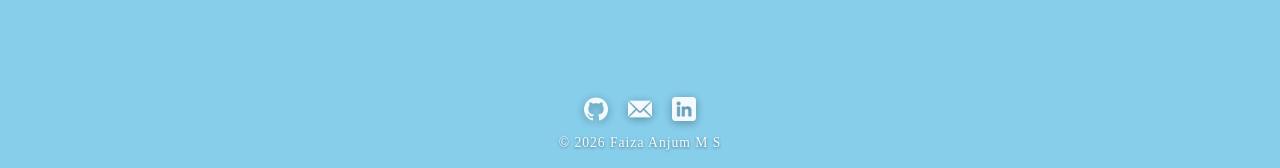
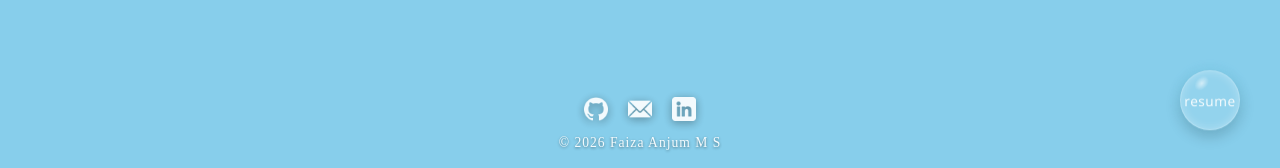
Before and after one commit to faizaanjum7/portfolio_personal, a React (Vite) app: page / in a window 1280 px wide. Shown: the part 629-797 px from the top of the page. Built offline with nearby package versions, Linux system fonts and the light colour scheme.

Commit message:
added resume bubble

```diff
--- a/src/App.css
+++ b/src/App.css
@@ -236,6 +236,92 @@ html,body,#root {
 }
 
 
+.resume-bubble {
+    position: fixed;
+    bottom: 40px;
+    right: 40px;
+    width: 60px;
+    height: 60px;
+    background: rgba(255, 255, 255, 0.1);
+    backdrop-filter: blur(5px);
+    -webkit-backdrop-filter: blur(5px);
+    border-radius: 50%;
+    display: flex;
+    justify-content: center;
+    align-items: center;
+    text-decoration: none;
+    color: rgba(255, 255, 255, 0.9);
+    font-weight: 500;
+    font-size: 0.85rem;
+    font-family: 'Segoe UI', Tahoma, Geneva, Verdana, sans-serif;
+    letter-spacing: 0.5px;
+    border: 1px solid rgba(255, 255, 255, 0.3);
+    box-shadow:
+        inset 0 0 10px rgba(255, 255, 255, 0.2),
+        0 4px 15px rgba(0, 0, 0, 0.2),
+        0 0 10px rgba(118, 222, 255, 0.2);
+    z-index: 50;
+    transition: all 0.4s ease;
+    animation: floatBubble 5s ease-in-out infinite, etherealGlow 4s infinite alternate;
+}
+
+.resume-bubble span {
+  z-index:2;
+}
+
+.resume-bubble::before {
+  content:'';
+  position:absolute;
+  top:10%;
+  left:20%;
+  width:30%;
+  height:20%;
+  background: radial-gradient(ellipse at center, rgba(255,255,255,0.6) 0%, rgba(255,255,255,0) 70%);
+  border-radius:50%;
+  transform:rotate(-45deg);
+  pointer-events:none;
+}
+
+.resume-bubble:hover {
+    transform: scale(1.05) translateY(-5px);
+    box-shadow:
+        inset 0 0 15px rgba(255, 255, 255, 0.4),
+        0 8px 20px rgba(0, 0, 0, 0.3),
+        0 0 15px rgba(118, 222, 255, 0.5);
+    border: 1px solid rgba(255, 255, 255, 0.6);
+    background: rgba(255, 255, 255, 0.15);
+    color: white;
+    cursor: url('/starfish_2.png') 16 16, pointer;
+}
+
+@keyframes floatBubble {
+
+    0%,
+    100% {
+        transform: translateY(0);
+    }
+
+    50% {
+        transform: translateY(-10px);
+    }
+}
+
+@keyframes etherealGlow {
+    0% {
+        box-shadow:
+            inset 0 0 5px rgba(255, 255, 255, 0.1),
+            0 4px 10px rgba(0, 0, 0, 0.1),
+            0 0 5px rgba(118, 222, 255, 0.1);
+    }
+
+    100% {
+        box-shadow:
+            inset 0 0 10px rgba(255, 255, 255, 0.3),
+            0 6px 15px rgba(0, 0, 0, 0.2),
+            0 0 12px rgba(118, 222, 255, 0.3);
+    }
+}
+
 .wave {
   position:absolute;
   bottom:0;
--- a/src/App.jsx
+++ b/src/App.jsx
@@ -13,9 +13,10 @@ import crescentMoon from "./assets/crescent-moon.webp";
 import githubIcon from "./assets/github.png";
 import linkedinIcon from "./assets/linkedin.png";
 import emailIcon from "./assets/email.png";
-
+import faiza_anjum from "./assets/Faiza_Anjum.pdf";
 
 import daynightSound from "./assets/daynight.mp3";
+import resume_pop from "./assets/resume_pop.mp3";
 
 function App() {
   const [isDarkMode, setIsDarkMode]=useState(false);
@@ -28,6 +29,10 @@ function App() {
   const toggleTheme = () => {
     playSound(daynightSound);
     setIsDarkMode(prev => !prev);
+  }
+
+  const handleResumeClick = () => {
+    playSound(resume_pop);
   }
   return (
     <div className={`ocean ${isDarkMode ? 'dark': 'light'}`}>
@@ -87,6 +92,9 @@ function App() {
         <p className="footer-credits">© 2026 Faiza Anjum M S</p>
       </footer>
 
+      <a href={faiza_anjum} target="_blank" rel="noopener noreferrer" className="resume-bubble" onClick={handleResumeClick}><span>resume</span></a>
+
+
         <Wave
         className="wave wave1"
         fill={isDarkMode ? "#1d2b45" : "#4fa3d1"}
```
Also changed, not shown: 2 other files (tests, documents, lock files or other folders).
